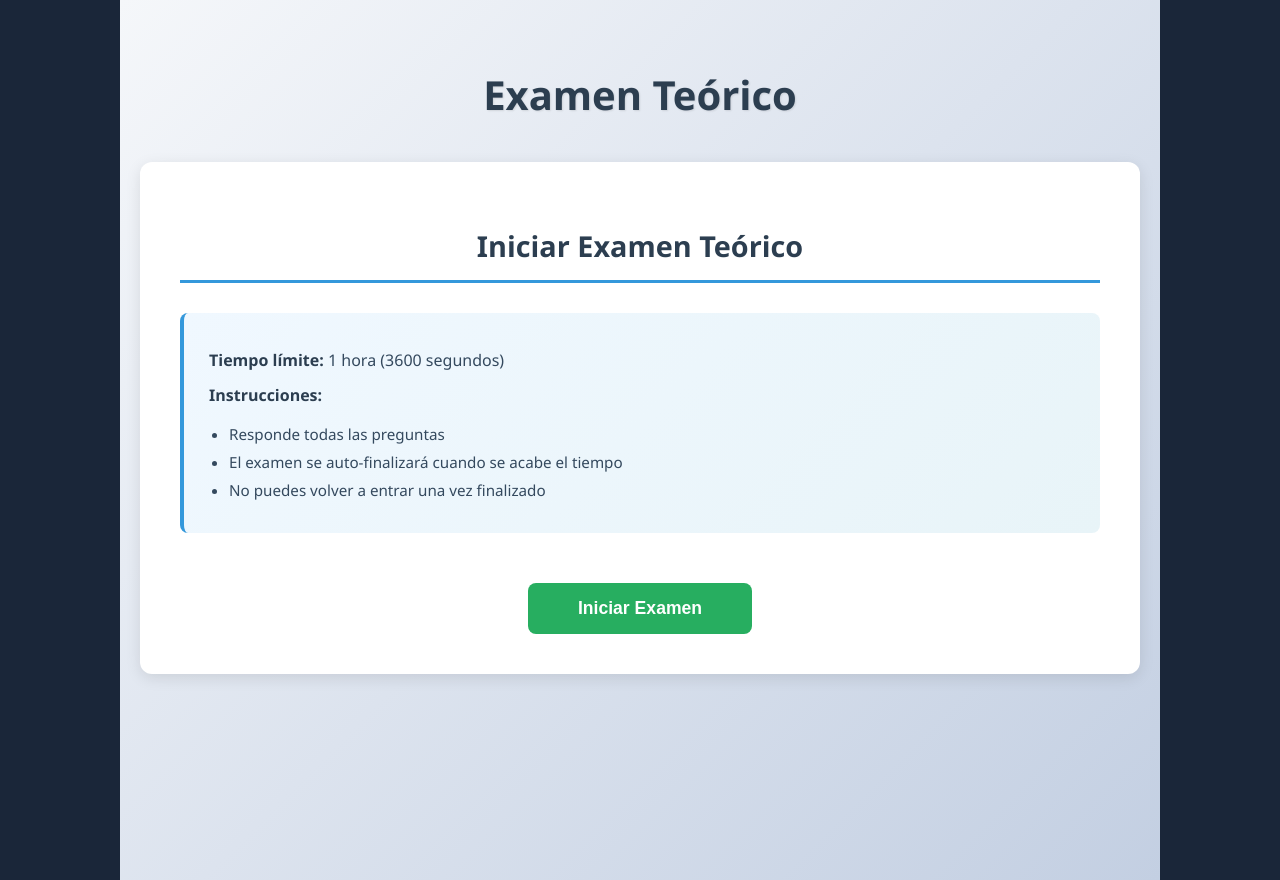
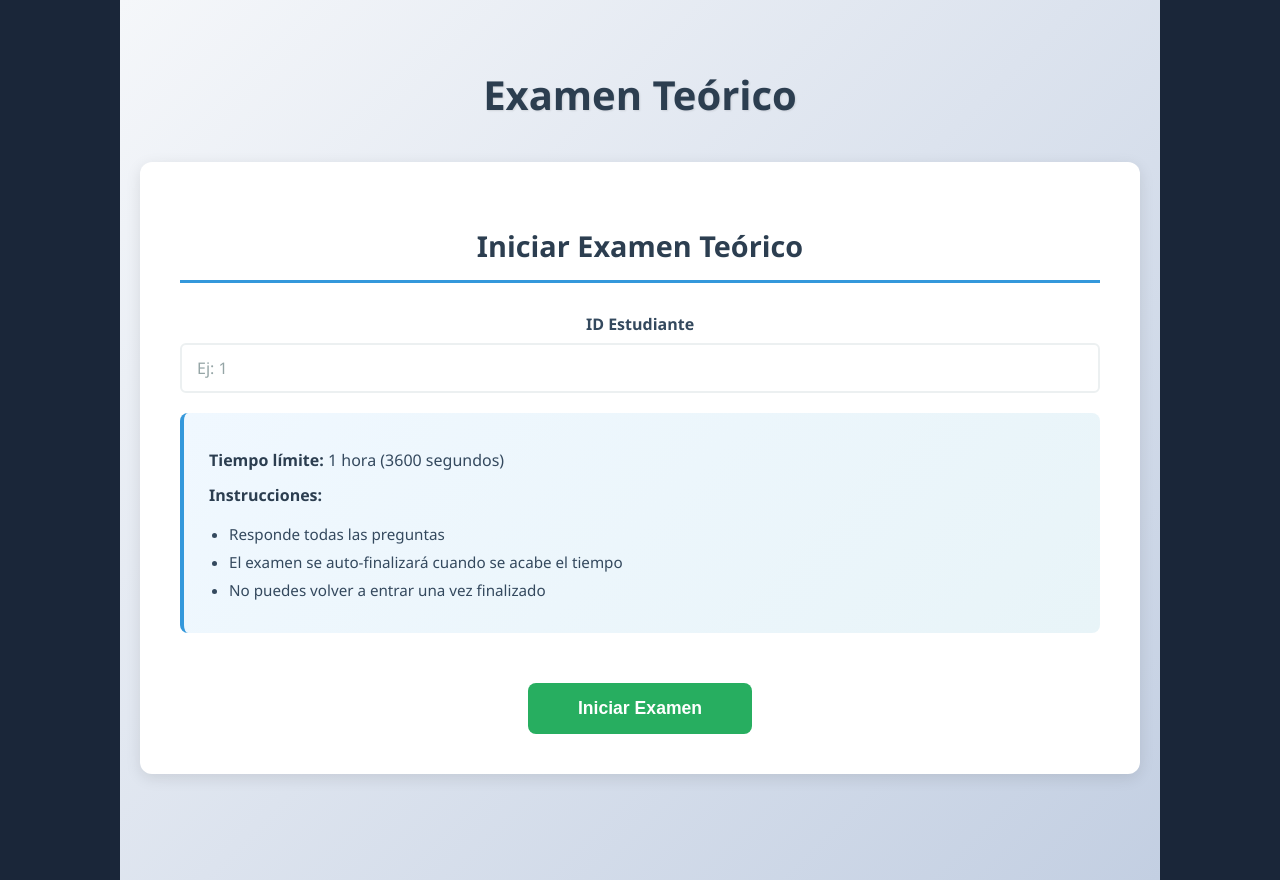
Before and after one commit to VictoRvs23/DrivingUBB, a React (Vite) app in the folder frontend/: page /examenteorico in a window 1280 px wide. Built offline with nearby package versions, Linux system fonts and the light colour scheme; sample sign-in values are in the browser's storage.

Commit message:
añadido id de estudiante en el inicio del examen y ajustar la funcion de generación de examen aleatorio para incluirlo

```diff
--- a/frontend/src/pages/ExamenTeorico.jsx
+++ b/frontend/src/pages/ExamenTeorico.jsx
@@ -17,6 +17,7 @@ const ExamenTeorico = () => {
     const [error, setError] = useState('');
     const [resultado, setResultado] = useState(null);
     const [tiempoLimite] = useState(3600);
+    const [idEstudiante,setIdEstudiante] = useState('');
     const [currentQuestionIndex, setCurrentQuestionIndex] = useState(0);
 
     // Timer countdown
@@ -36,11 +37,19 @@ const ExamenTeorico = () => {
     }, [step, timer]);
 
 const handleIniciarExamen = async () => {
+    if (!idEstudiante) {
+        setError('Debes ingresar tu ID de estudiante');
+        return;
+    }
+
     setLoading(true);
     setError('');
 
     try {
-            const response = await generarExamenAleatorioRequest(tiempoLimite);
+        const response = await generarExamenAleatorioRequest(
+            parseInt(idEstudiante),  // ← Convierte a número
+            tiempoLimite
+        );
         setExamenId(response.data.id_examen);
         setPreguntas(response.data.preguntas);
         setTimer(tiempoLimite);
@@ -108,6 +117,20 @@ const ExamenTeorico = () => {
             {step === 1 && (
     <div className="examen-inicio">
         <h2>Iniciar Examen Teórico</h2>
+
+        <form onSubmit={(e) => { e.preventDefault(); handleIniciarExamen(); }}>
+            <div className="form-group">
+                <label>ID Estudiante</label>
+                <input
+                    type="number"
+                    value={idEstudiante}
+                    onChange={(e) => setIdEstudiante(e.target.value)}
+                    required
+                    placeholder="Ej: 1"
+                    min="1"
+                />
+            </div>
+
             <div className="info-box">
                 <p><strong>Tiempo límite:</strong> 1 hora (3600 segundos)</p>
                 <p><strong>Instrucciones:</strong></p>
@@ -117,9 +140,11 @@ const ExamenTeorico = () => {
                     <li>No puedes volver a entrar una vez finalizado</li>
                 </ul>
             </div>
-                    <button onClick={handleIniciarExamen} disabled={loading} className="btn-iniciar">
+
+            <button type="submit" disabled={loading} className="btn-iniciar">
                 {loading ? 'Iniciando...' : 'Iniciar Examen'}
             </button>
+        </form>
     </div>
 )}
 
--- a/frontend/src/services/examenteorico.service.js
+++ b/frontend/src/services/examenteorico.service.js
@@ -19,13 +19,13 @@ export const obtenerPreguntasRequest = async () => {
 };
 
 //generar examen aleatorio
-export const generarExamenAleatorioRequest = async (tiempo_limite_segundos = 3600) => {
-    return api.post('/examenteorico', { tiempo_limite_segundos });
+export const generarExamenAleatorioRequest = async (id_estudiante, tiempo_limite_segundos = 3600) => {
+    return api.post('/examenteorico', { id_estudiante, tiempo_limite_segundos });
 };
 
 export const guardarRespuestasRequest = async (id_examen, respuestas_array) => {
     return api.put(`/examenteorico/${id_examen}/respuestas`, {
-        respuestas_dada: respuestas_array
+        respuestas: respuestas_array
     });
 };
 
```
Lines whose indentation alone changed are shown as unchanged.
